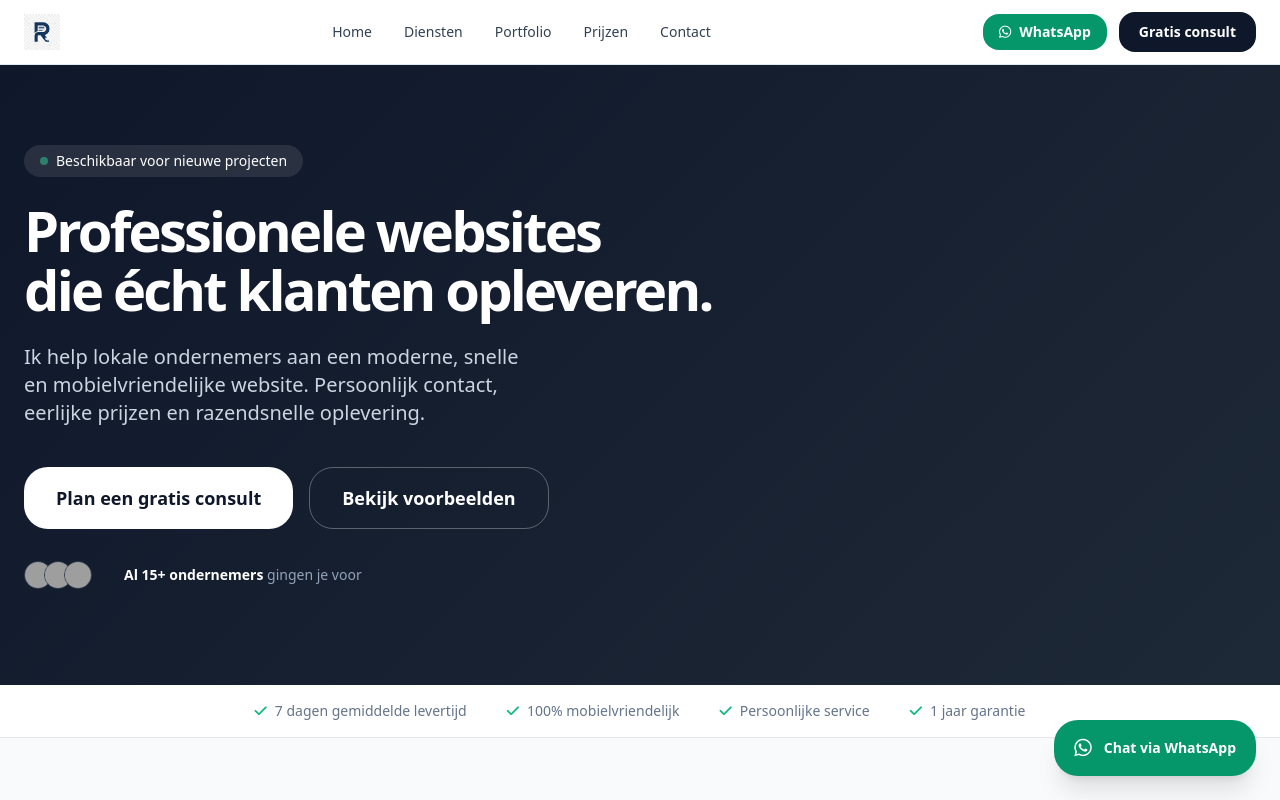
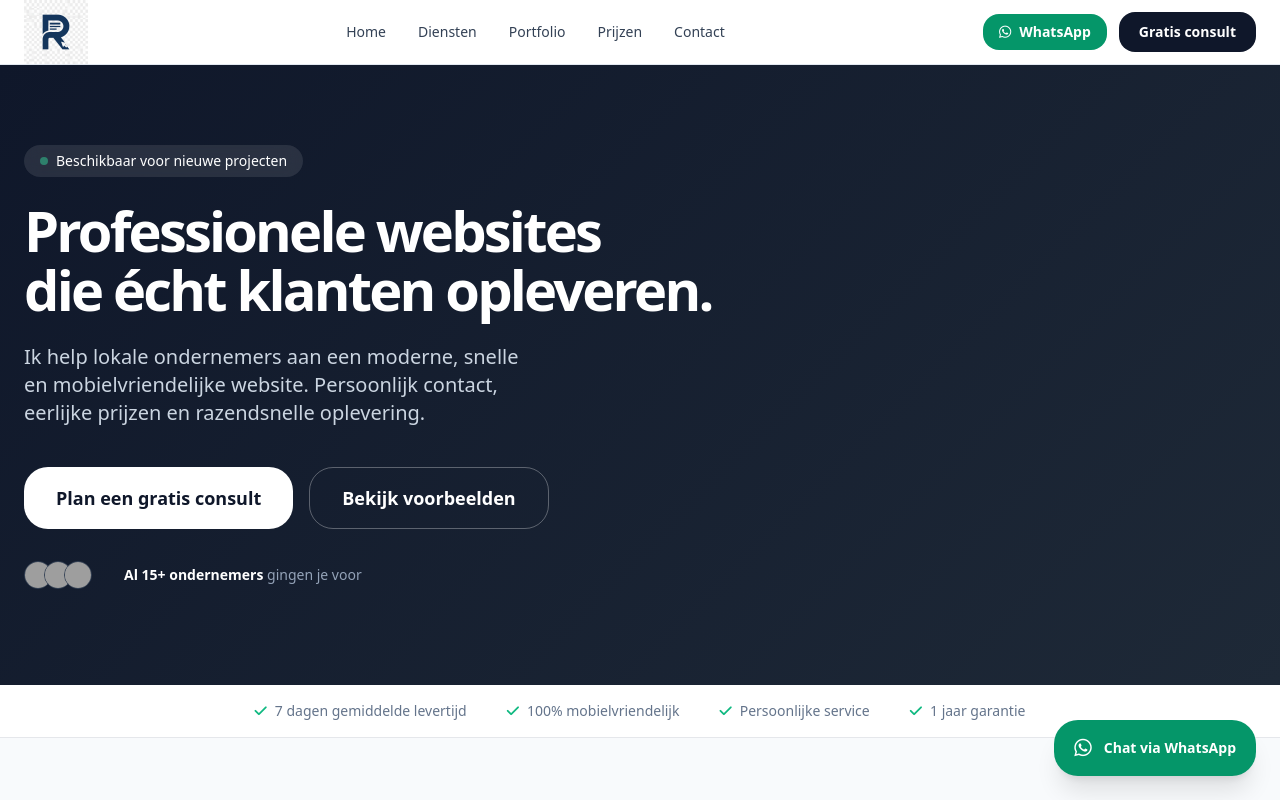
Before and after one commit to NoahvanL/rexryze.com, a plain HTML site: page index.html in a window 1280 px wide. Shown: the top 800 px of the page. Drawn offline with nearby package versions, Linux system fonts and the light colour scheme; grey boxes are pictures that could not be loaded.

Commit message:
logogroternavbar index.html

```diff
--- a/index.html
+++ b/index.html
@@ -40,7 +40,7 @@
         <div class="max-w-7xl mx-auto px-6">
             <div class="flex justify-between items-center h-16">
                 <a href="index.html" class="flex items-center gap-x-3">
-                    <img src="images/logo-icon.png" alt="RexRyze" class="h-9 w-auto">
+                    <img src="images/logo-icon.png" alt="RexRyze" class="h-16 w-auto">
                 </a>
 
                 <div class="hidden md:flex items-center gap-x-8 text-sm font-medium">
```
